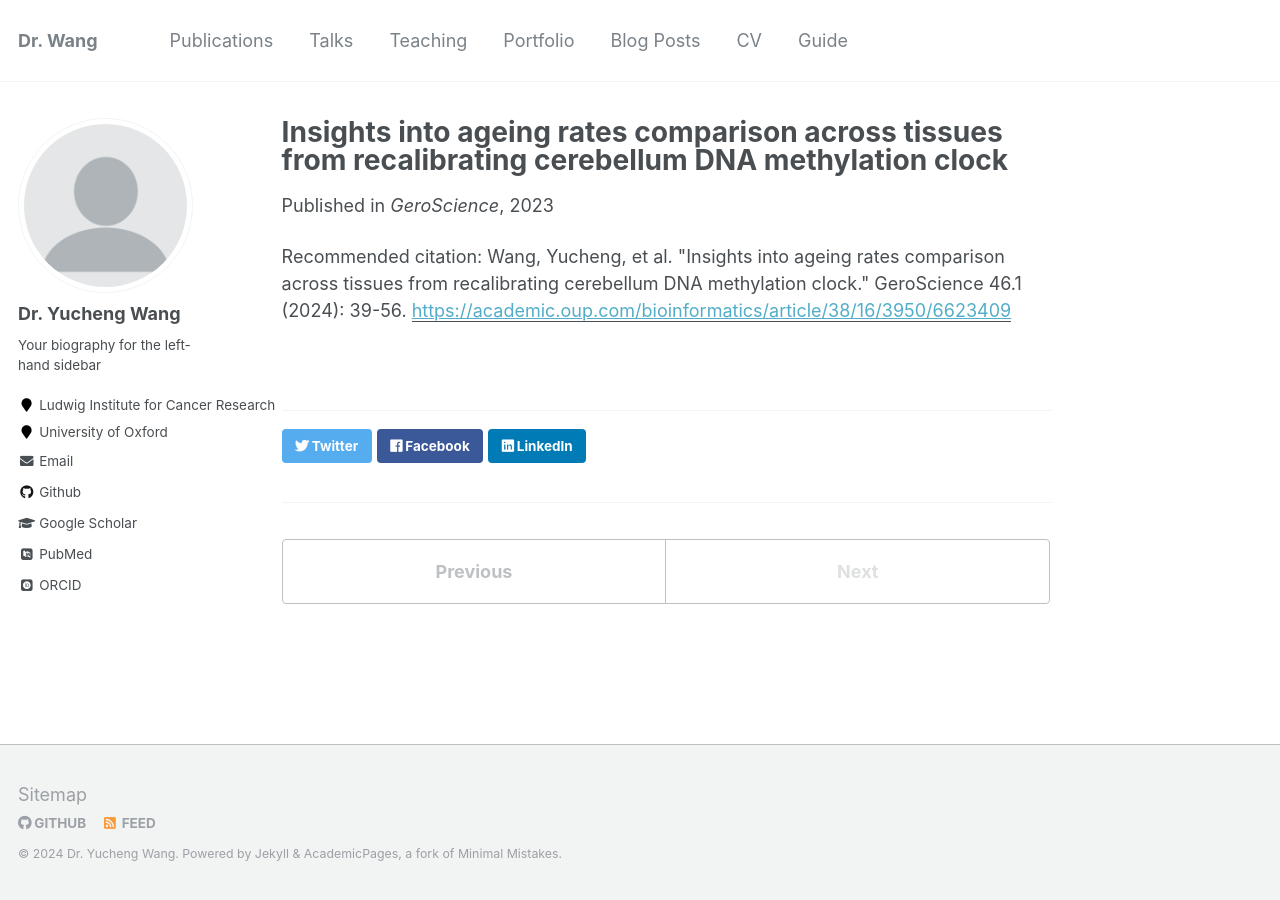
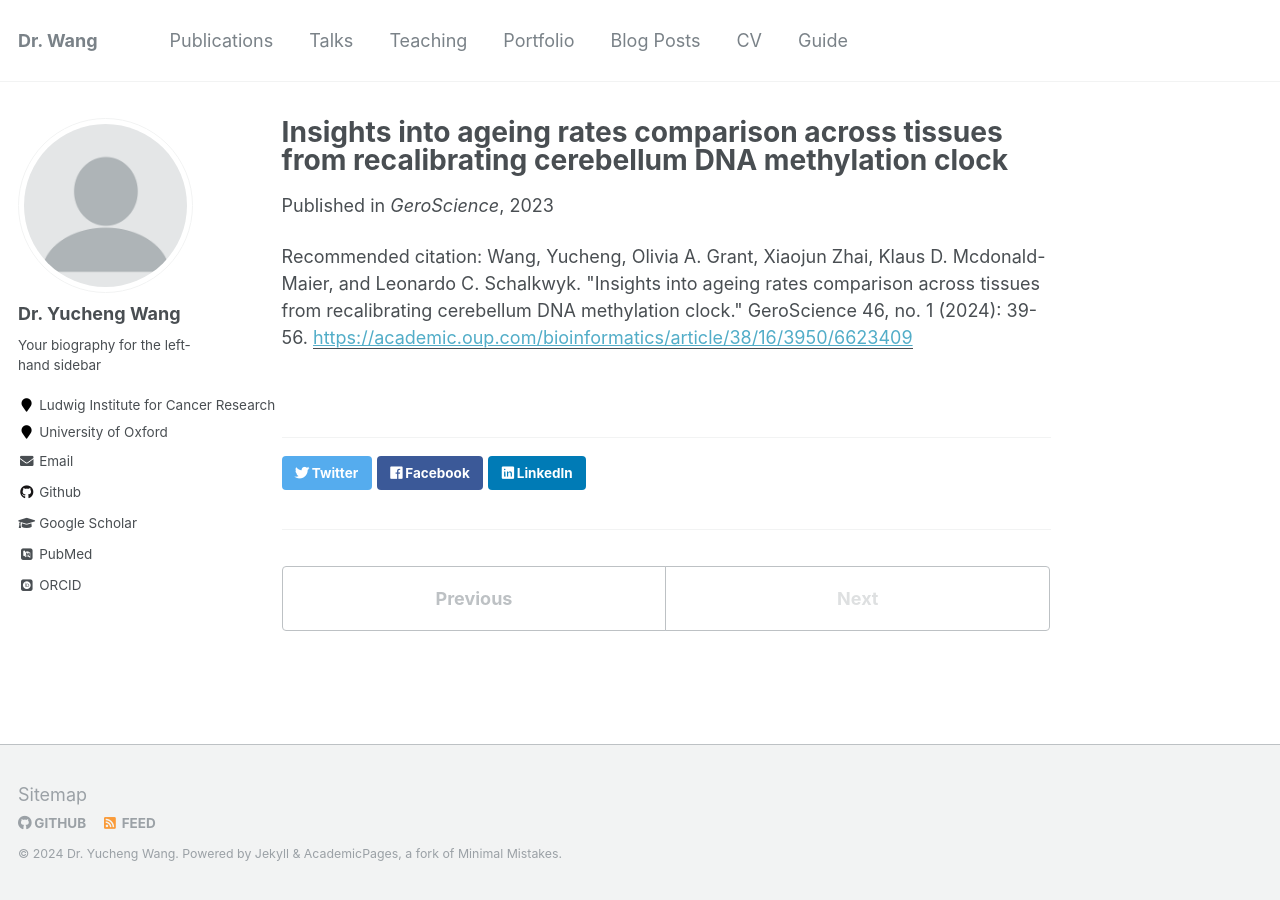
Before and after one commit to yiluyucheng/yiluyucheng.github.io, a Jekyll site: the page built from _publications/2010-10-01-paper-title-number-2.md, in a window 1280 px wide. Built offline with Jekyll 4.4.1, drawn with Linux system fonts in a browser that asks for light colours; some web fonts are replaced.

Commit message:
Update 2010-10-01-paper-title-number-2.md

```diff
--- a/_publications/2010-10-01-paper-title-number-2.md
+++ b/_publications/2010-10-01-paper-title-number-2.md
@@ -6,5 +6,5 @@ excerpt: 'We collected the largest cerebellum DNAm dataset (N = 752) to date. We
 date: 19 August 2023
 venue: 'GeroScience'
 paperurl: 'https://academic.oup.com/bioinformatics/article/38/16/3950/6623409'
-citation: 'Wang, Yucheng, et al. "Insights into ageing rates comparison across tissues from recalibrating cerebellum DNA methylation clock." GeroScience 46.1 (2024): 39-56.'
+citation: 'Wang, Yucheng, Olivia A. Grant, Xiaojun Zhai, Klaus D. Mcdonald-Maier, and Leonardo C. Schalkwyk. "Insights into ageing rates comparison across tissues from recalibrating cerebellum DNA methylation clock." GeroScience 46, no. 1 (2024): 39-56.'
 ---
```
